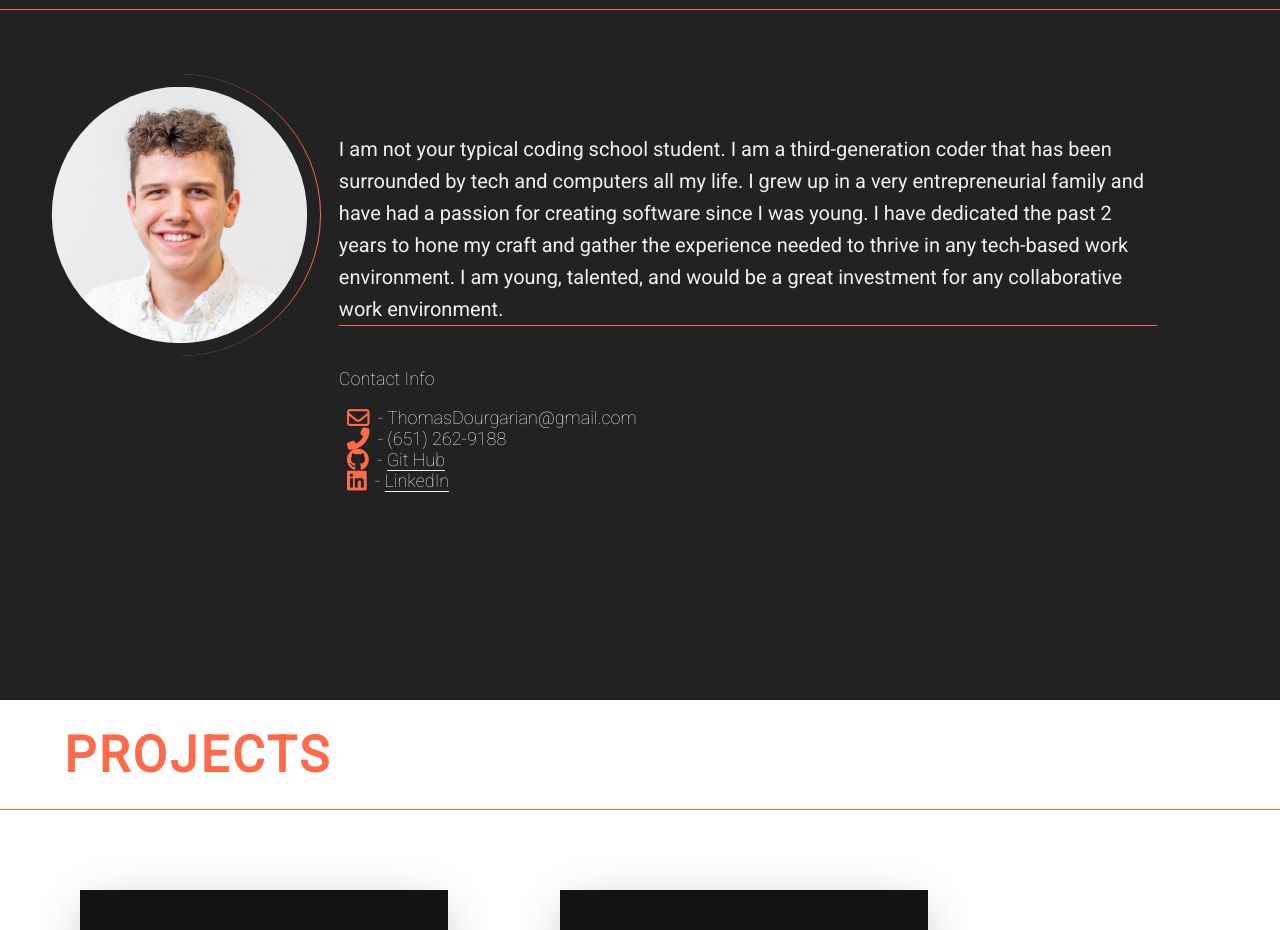
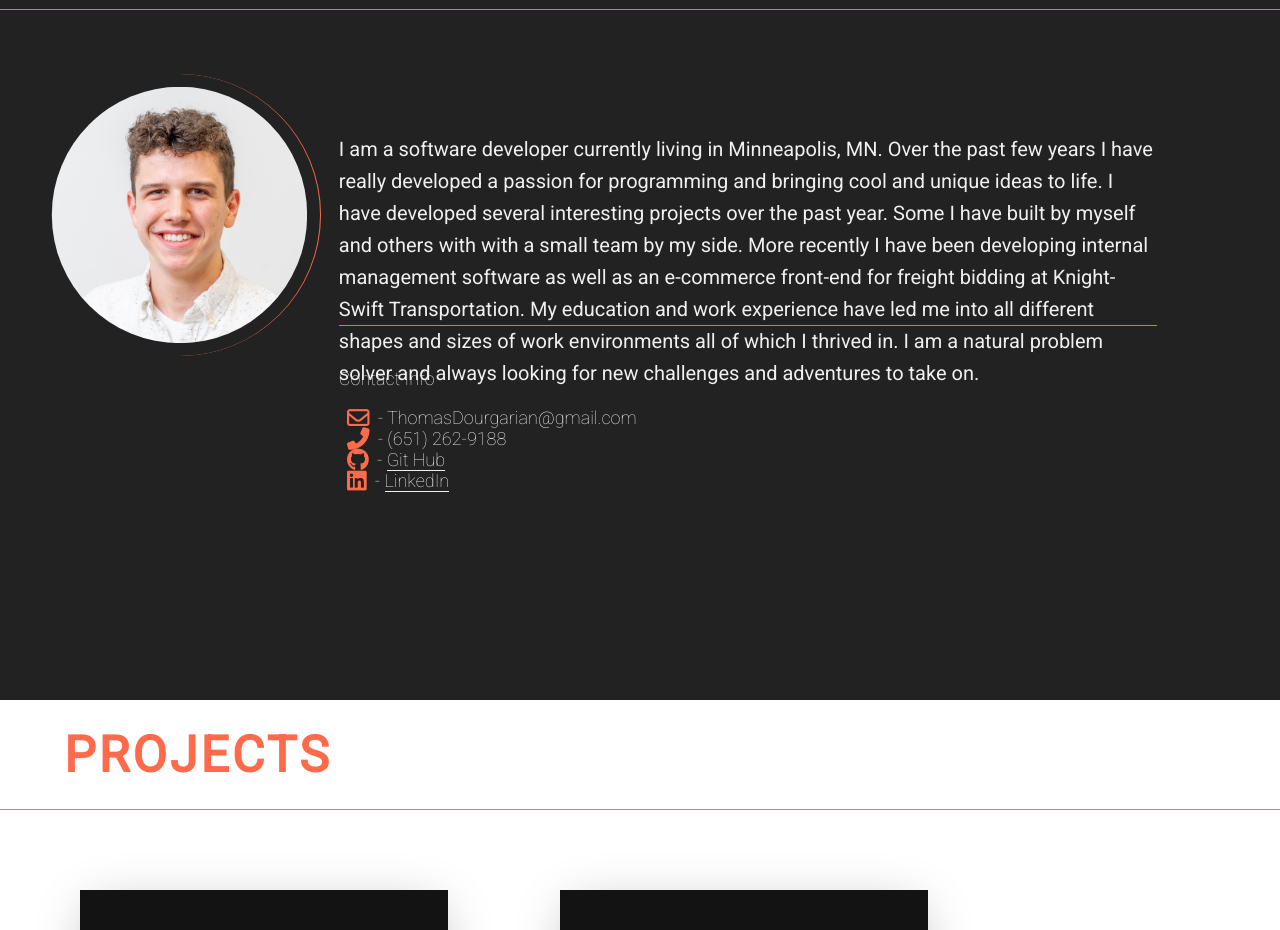
Before and after one commit to T-Dourgarian/Thomas-Dourgarian, a React (Create React App) app: page / in a window 1280 px wide. Shown: the part 900-1830 px from the top of the page. Built offline with nearby package versions, Linux system fonts and the light colour scheme.

Commit message:
about me re write

```diff
--- a/src/components/About/About.js
+++ b/src/components/About/About.js
@@ -20,7 +20,8 @@ function About() {
 
 
             <div>
-                <p className="aboutBio" >I am not your typical coding school student. I am a third-generation coder that has been surrounded by tech and computers all my life. I grew up in a very entrepreneurial family and have had a passion for creating software since I was young. I have dedicated the past 2 years to hone my craft and gather the experience needed to thrive in any tech-based work environment. I am young, talented, and would be a great investment for any collaborative work environment.
+                <p className="aboutBio" >
+I am a software developer currently living in Minneapolis, MN. Over the past few years I have really developed a passion for programming and bringing cool and unique ideas to life. I have developed several interesting projects over the past year. Some I have built by myself and others with with a small team by my side. More recently I have been developing internal management software as well as an e-commerce front-end for freight bidding at Knight-Swift Transportation. My education and work experience have led me into all different shapes and sizes of work environments all of which I thrived in. I am a natural problem solver and always looking for new challenges and adventures to take on.
                 </p>
                 <div className="contactInfoDiv" >
                     Contact Info
```
